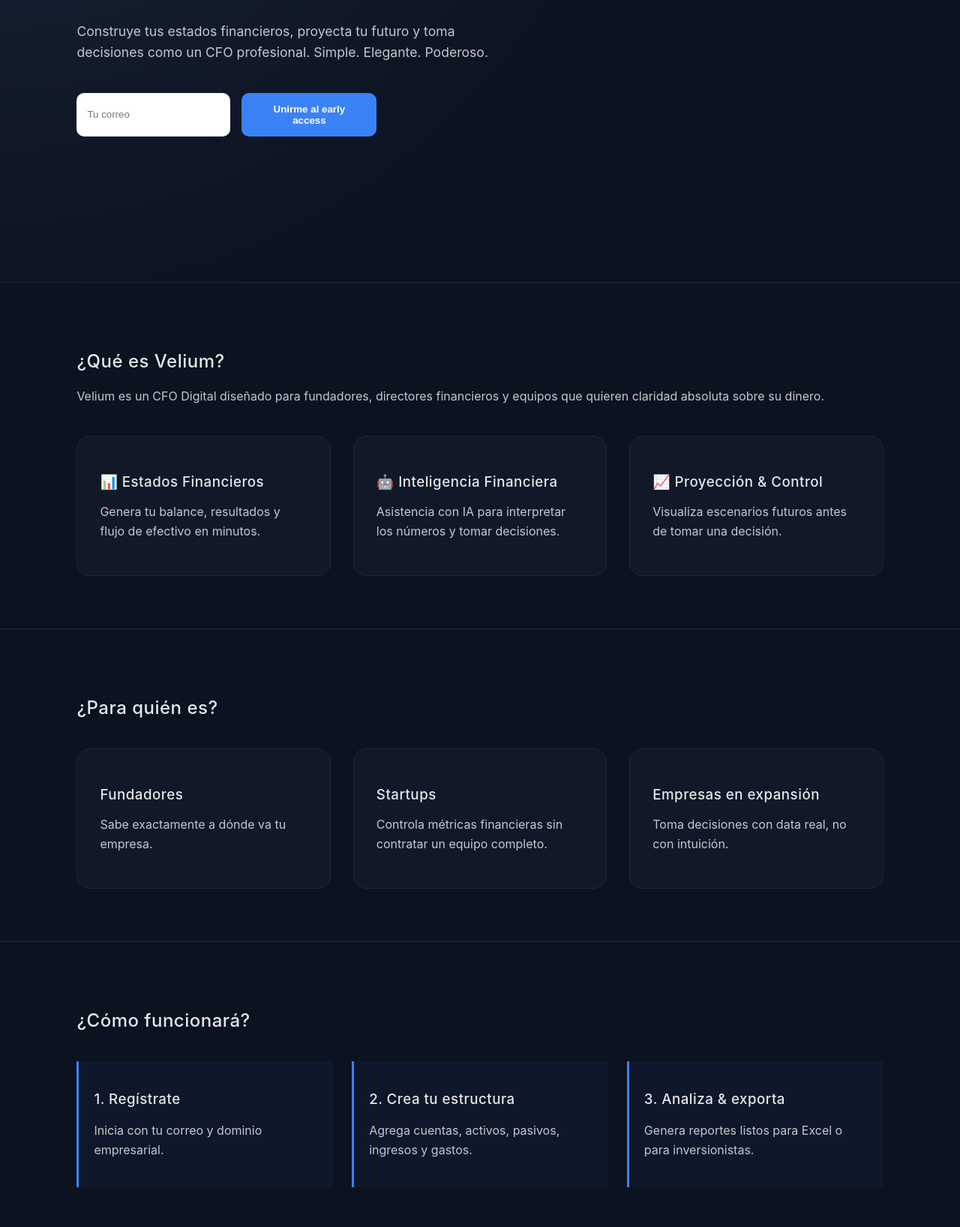
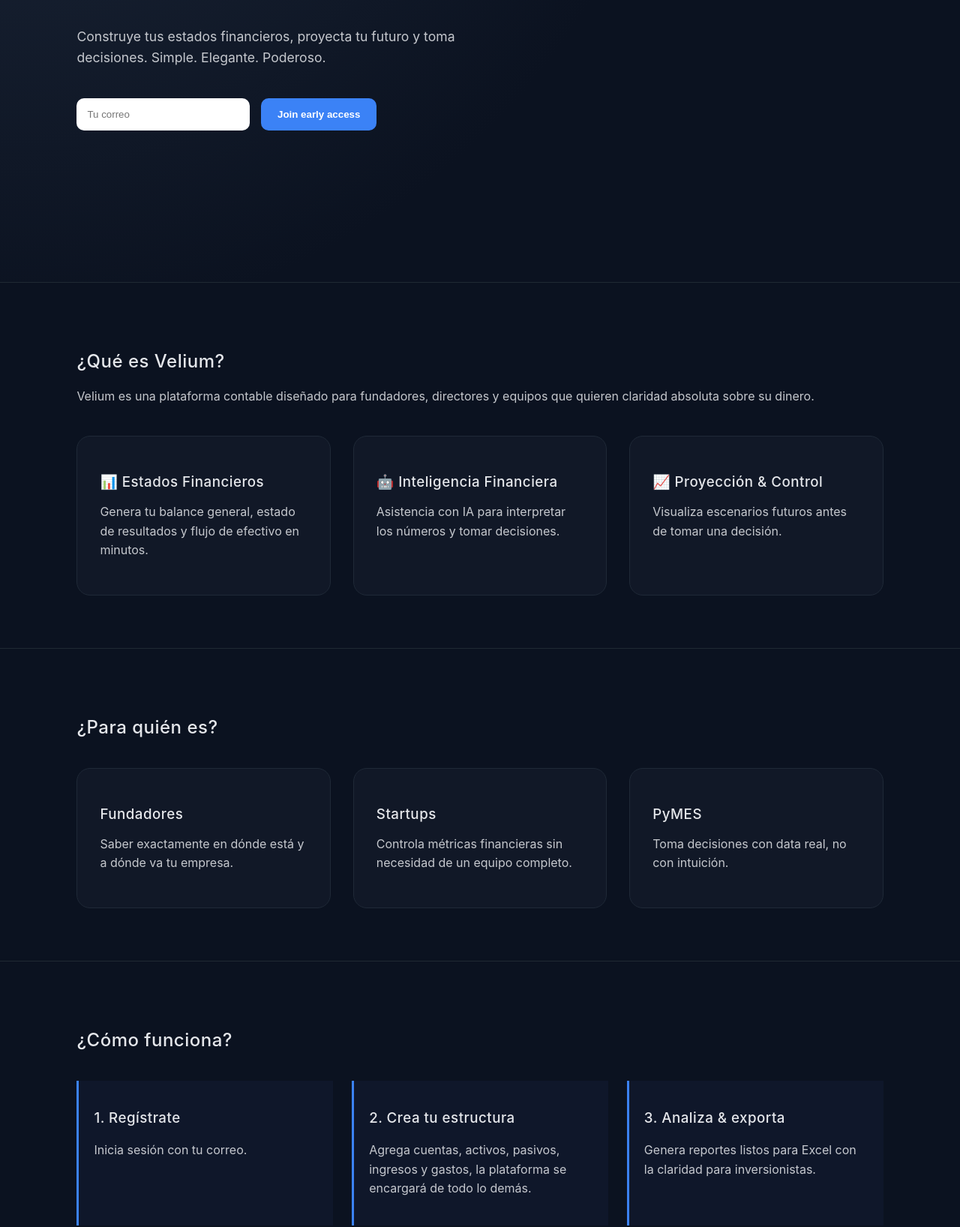
Before and after one commit to patovelium/cfo-coming-soon, a plain HTML site: page index.html in a window 1280 px wide. Shown: the part 484-2120 px from the top of the page at 75% size. Drawn offline with Linux system fonts and the light colour scheme.

Commit message:
Detalles aplicados

```diff
--- a/index.html
+++ b/index.html
@@ -131,15 +131,15 @@
 <!-- HERO -->
 <section class="hero">
   <div class="tag">Velium — CFO Digital</div>
-  <h1>El control financiero de tu empresa, al nivel de un fondo institucional</h1>
+  <h1>El control financiero de tu empresa, al nivel de tus sueños </h1>
   <p>
-    Construye tus estados financieros, proyecta tu futuro y toma decisiones
-    como un CFO profesional. Simple. Elegante. Poderoso.
+    Construye tus estados financieros, proyecta tu futuro y toma
+    decisiones. Simple. Elegante. Poderoso.
   </p>
 
   <div class="cta">
     <input type="email" placeholder="Tu correo" />
-    <button>Unirme al early access</button>
+    <button>Join early access</button>
   </div>
 </section>
 
@@ -147,14 +147,14 @@
 <section>
   <h2>¿Qué es Velium?</h2>
   <p>
-    Velium es un CFO Digital diseñado para fundadores, directores financieros y equipos que
+    Velium es una plataforma contable diseñado para fundadores, directores y equipos que
     quieren claridad absoluta sobre su dinero.
   </p>
 
   <div class="grid-3">
     <div class="card">
       <h3>📊 Estados Financieros</h3>
-      <p>Genera tu balance, resultados y flujo de efectivo en minutos.</p>
+      <p>Genera tu balance general, estado de resultados y flujo de efectivo en minutos.</p>
     </div>
 
     <div class="card">
@@ -176,16 +176,16 @@
   <div class="grid-3">
     <div class="card">
       <h3>Fundadores</h3>
-      <p>Sabe exactamente a dónde va tu empresa.</p>
+      <p>Saber exactamente en dónde está y a dónde va tu empresa.</p>
     </div>
 
     <div class="card">
       <h3>Startups</h3>
-      <p>Controla métricas financieras sin contratar un equipo completo.</p>
+      <p>Controla métricas financieras sin necesidad de un equipo completo.</p>
     </div>
 
     <div class="card">
-      <h3>Empresas en expansión</h3>
+      <h3>PyMES</h3>
       <p>Toma decisiones con data real, no con intuición.</p>
     </div>
   </div>
@@ -193,29 +193,30 @@
 
 <!-- HOW IT WORKS -->
 <section>
-  <h2>¿Cómo funcionará?</h2>
+  <h2>¿Cómo funciona?</h2>
 
   <div class="steps">
     <div class="step">
       <h3>1. Regístrate</h3>
-      <p>Inicia con tu correo y dominio empresarial.</p>
+      <p>Inicia sesión con tu correo.</p>
     </div>
 
     <div class="step">
       <h3>2. Crea tu estructura</h3>
-      <p>Agrega cuentas, activos, pasivos, ingresos y gastos.</p>
+      <p>Agrega cuentas, activos, pasivos, ingresos y gastos,
+        la plataforma se encargará de todo lo demás.</p>
     </div>
 
     <div class="step">
       <h3>3. Analiza & exporta</h3>
-      <p>Genera reportes listos para Excel o para inversionistas.</p>
+      <p>Genera reportes listos para Excel con la claridad para inversionistas.</p>
     </div>
   </div>
 </section>
 
 <!-- FINAL CTA -->
 <section>
-  <h2>Sé parte del inicio de Velium</h2>
+  <h2>Sé parte del futuro con Velium</h2>
   <p>Recibe acceso exclusivo antes del lanzamiento.</p>
 
   <div class="cta" style="margin-top:30px">
```
